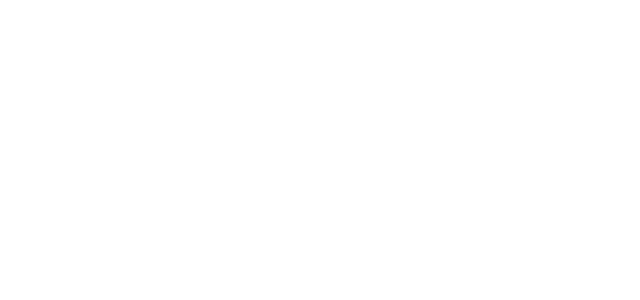
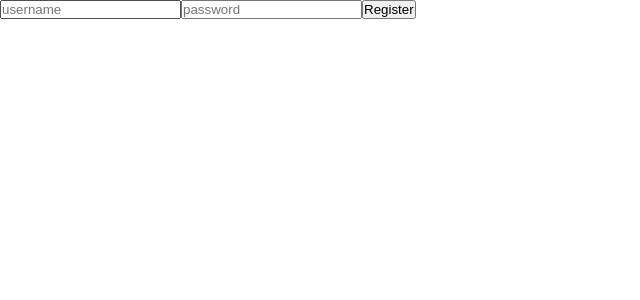
Before and after one commit to MrTiNnN/Web-Sockets, a React (Vite) app in the folder client/: page /register in a window 1280 px wide. Before the commit this address had no page. Shown: the top 300 px of the page, without its empty margins (0-640 px from the left). Built offline with nearby package versions, Linux system fonts and the light colour scheme.

Commit message:
Register and login

```diff
--- a/client/src/App.jsx
+++ b/client/src/App.jsx
@@ -1,6 +1,9 @@
 import { BrowserRouter, Routes, Route } from "react-router-dom"
 import DataProvider from "./context/DataContext"
 import LayoutGrid from "./components/LayoutGrid/LayoutGrid"
+import Home from "./pages/Home/Home"
+import Login from "./pages/Login/Login"
+import Register from "./pages/Register/Register"
 
 function App() {
 
@@ -13,7 +16,9 @@
 
         <Routes>
 
-
+          <Route path="/" element={<Home />} />
+          <Route path="/login" element={<Login />} />
+          <Route path="/register" element={<Register />} />
 
         </Routes>
 
--- /dev/null
+++ b/client/src/pages/Home/Home.jsx
@@ -0,0 +1,9 @@
+const Home = () => {
+    return (
+        <>
+            Home
+        </>
+    )
+}
+
+export default Home
--- /dev/null
+++ b/client/src/pages/Login/Login.jsx
@@ -0,0 +1,50 @@
+const Login = () => {
+    // Gets global data from the context
+        const { crud } = useContext(DataContext)
+
+
+
+        // Holds the state for the form
+        const [username, setUsername] = useState('')
+        const [password, setPassword] = useState('')
+
+
+
+        // Sends a login request to the backend
+        const handleSubmit = async (e) => {
+            e.preventDefault()
+
+            const response = await crud({
+                url: '/api/login',
+                body: {
+                    username,
+                    password
+                }
+            })
+
+            console.log(response)
+        }
+
+
+
+        return (
+            <>
+                <form onSubmit={(e) => handleSubmit(e)}>
+                    <input
+                        value={username}
+                        onChange={(e) => setUsername(e.target.value)}
+                        placeholder="username"
+                    />
+                    <input
+                        value={password}
+                        onChange={(e) => setPassword(e.target.value)}
+                        placeholder="password"
+                        type="password"
+                    />
+                    <button type="submit">Login</button>
+                </form>
+            </>
+        )
+}
+
+export default Login
--- /dev/null
+++ b/client/src/pages/Register/Register.jsx
@@ -0,0 +1,53 @@
+import { useContext, useState } from "react"
+import { DataContext } from "../../context/DataContext"
+
+const Register = () => {
+    // Gets global data from the context
+    const { crud } = useContext(DataContext)
+
+
+
+    // Holds the state for the form
+    const [username, setUsername] = useState('')
+    const [password, setPassword] = useState('')
+
+
+
+    // Sends a register request to the backend
+    const handleSubmit = async (e) => {
+        e.preventDefault()
+
+        const response = await crud({
+            url: '/api/register',
+            body: {
+                username,
+                password
+            }
+        })
+
+        console.log(response)
+    }
+
+
+
+    return (
+        <>
+            <form onSubmit={(e) => handleSubmit(e)}>
+                <input
+                    value={username}
+                    onChange={(e) => setUsername(e.target.value)}
+                    placeholder="username"
+                />
+                <input
+                    value={password}
+                    onChange={(e) => setPassword(e.target.value)}
+                    placeholder="password"
+                    type="password"
+                />
+                <button type="submit">Register</button>
+            </form>
+        </>
+    )
+}
+
+export default Register
```
